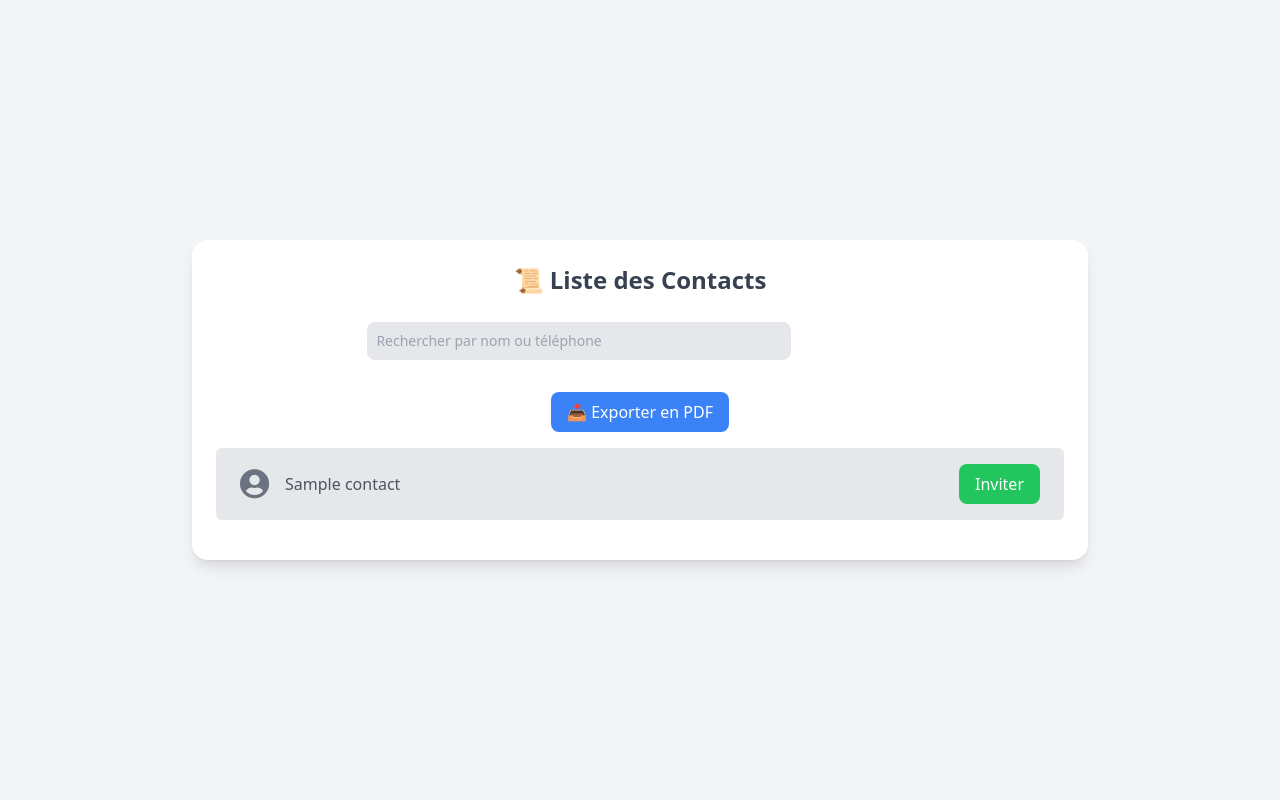
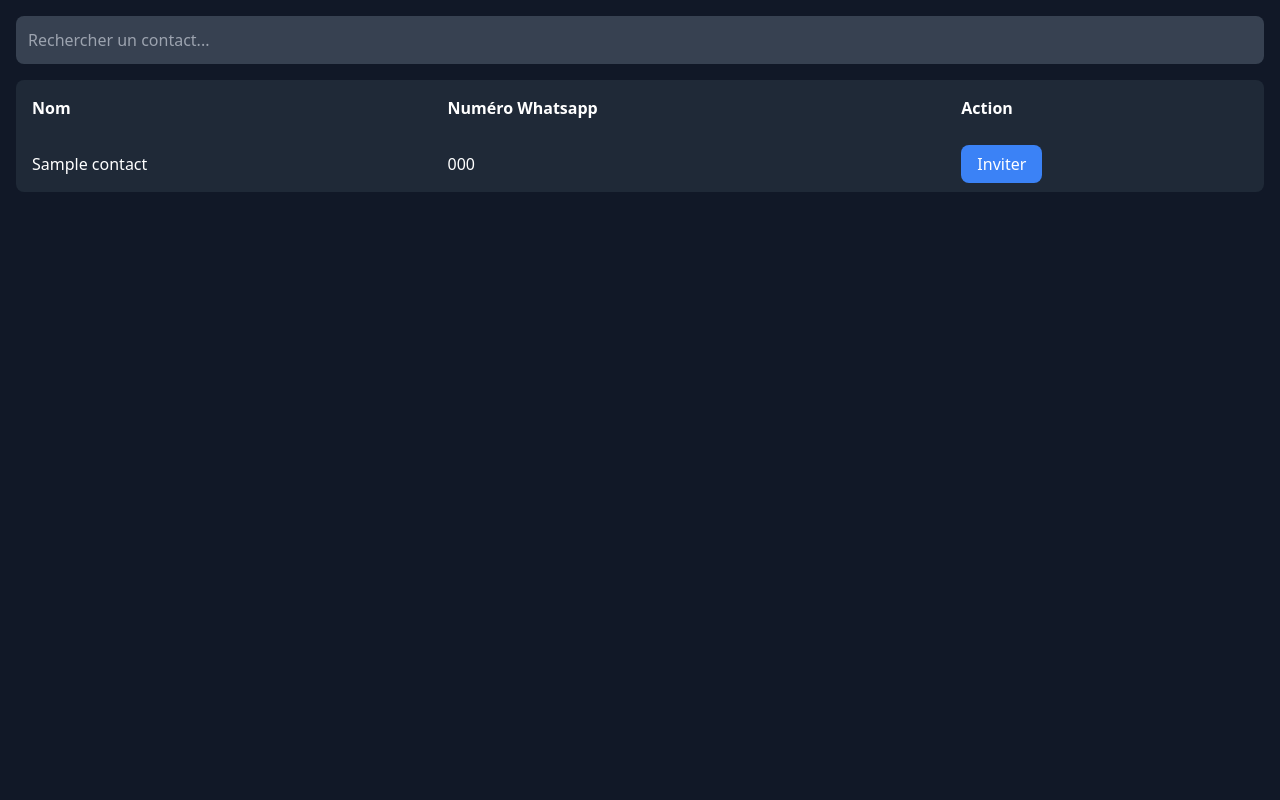
Before and after one commit to pytharchimede/mlm, a PHP site: page /vcard/contact_list.php in a window 1280 px wide. Run offline with PHP 8.4, Linux system fonts and the light colour scheme; tables that the repository leaves empty or names only in its code hold one stand-in row (values such as "Sample post"); some libraries are stand-ins or nearby versions.

Commit message:
Numeros whatsapp des contacts

```diff
--- a/vcard/contact_list.php
+++ b/vcard/contact_list.php
@@ -28,45 +28,60 @@
     <meta name="viewport" content="width=device-width, initial-scale=1.0">
     <title>Liste des Contacts</title>
     <script src="https://cdn.tailwindcss.com"></script>
-    <!-- Ajout de FontAwesome pour les icônes -->
-    <link href="https://cdnjs.cloudflare.com/ajax/libs/font-awesome/5.15.4/css/all.min.css" rel="stylesheet">
+    <script src="https://cdn.jsdelivr.net/npm/alpinejs@2.8.2/dist/alpine.min.js"></script>
 </head>
 
-<body class="bg-gray-100 dark:bg-darkbg flex items-center justify-center min-h-screen transition-all duration-500">
-    <div class="bg-white dark:bg-darkcard p-6 rounded-2xl shadow-lg w-full max-w-4xl transition-all duration-500">
-        <h2 class="text-2xl font-semibold text-gray-700 dark:text-darktext mb-6 text-center">📜 Liste des Contacts</h2>
+<body class="bg-gray-900 text-white">
 
-        <!-- Formulaire de recherche -->
-        <form method="GET" action="" class="mb-6 text-center">
-            <input type="text" name="search" class="w-1/2 p-2 border rounded-lg text-sm bg-gray-200 dark:bg-darktext dark:text-black" placeholder="Rechercher par nom ou téléphone" value="<?= htmlspecialchars($searchTerm) ?>">
-            <button type="submit" class="bg-accent text-white py-2 px-4 rounded-lg hover:bg-accentHover transition-all duration-300">Rechercher</button>
-        </form>
-
-        <!-- Bouton d'exportation PDF -->
-        <div class="mb-4 text-center">
-            <a href="export_contacts.php" class="inline-block mt-2 px-4 py-2 bg-blue-500 text-white rounded-lg hover:bg-blue-400 transition-all duration-300">
-                📥 Exporter en PDF
-            </a>
+    <div class="max-w-7xl mx-auto p-4">
+        <!-- Search bar -->
+        <div class="mb-4">
+            <input type="text" id="search" placeholder="Rechercher un contact..." class="w-full p-3 bg-gray-700 text-white rounded-lg" onkeyup="filterContacts()" />
         </div>
 
-        <?php if (!empty($contacts)): ?>
-            <ul class="list-none text-gray-600 dark:text-darktext" id="contactList">
-                <?php foreach ($contacts as $contact): ?>
-                    <li class="py-4 px-6 bg-gray-200 dark:bg-darkbg rounded-md my-4 transition-all duration-300 hover:scale-105 flex items-center">
-                        <!-- Icône de contact en remplacement de la photo -->
-                        <i class="fas fa-user-circle text-3xl text-gray-500 dark:text-gray-400 mr-4"></i>
-                        <span class="flex-grow"><?= htmlspecialchars($contact['name']) ?></span>
-                        <a href="https://wa.me/<?= $contact['phone'] ?>?text=Salut%20<?= urlencode($contact['name']) ?>,%20Rejoins%20la%20communauté%20mondiale%20du%20bonheur%20qui%20est%20une%20plateforme%20d'entraide%20financière%20👉%20<?= urlencode($whatsapp_link) ?>"
-                            class="bg-green-500 text-white py-2 px-4 rounded-lg hover:bg-green-400 transition-all duration-300" target="_blank">
-                            Inviter
-                        </a>
-                    </li>
-                <?php endforeach; ?>
-            </ul>
-        <?php else: ?>
-            <p class="text-red-500 text-center">Aucun contact trouvé.</p>
-        <?php endif; ?>
+        <!-- Table -->
+        <div class="overflow-x-auto">
+            <table class="min-w-full bg-gray-800 rounded-lg">
+                <thead>
+                    <tr>
+                        <th class="p-4 text-left">Nom</th>
+                        <th class="p-4 text-left">Numéro Whatsapp</th>
+                        <th class="p-4 text-left">Action</th>
+                    </tr>
+                </thead>
+                <tbody id="contact-list">
+                    <?php foreach ($contacts as $contact) : ?>
+                        <tr class="hover:bg-gray-700">
+                            <td class="p-4"><?= htmlspecialchars($contact['name']) ?></td>
+                            <td class="p-4"><?= htmlspecialchars($contact['phone']) ?></td>
+                            <td class="p-4">
+                                <a href="invite_to_group.php?phone=<?= htmlspecialchars($contact['phone']) ?>" class="bg-blue-500 text-white px-4 py-2 rounded-lg">Inviter</a>
+                            </td>
+                        </tr>
+                    <?php endforeach; ?>
+                </tbody>
+            </table>
+        </div>
     </div>
+
+    <script>
+        function filterContacts() {
+            let input = document.getElementById('search').value.toLowerCase();
+            let rows = document.getElementById('contact-list').getElementsByTagName('tr');
+
+            for (let i = 0; i < rows.length; i++) {
+                let name = rows[i].getElementsByTagName('td')[0].textContent.toLowerCase();
+                let phone = rows[i].getElementsByTagName('td')[1].textContent.toLowerCase();
+
+                if (name.includes(input) || phone.includes(input)) {
+                    rows[i].style.display = "";
+                } else {
+                    rows[i].style.display = "none";
+                }
+            }
+        }
+    </script>
+
 </body>
 
 </html>
```
